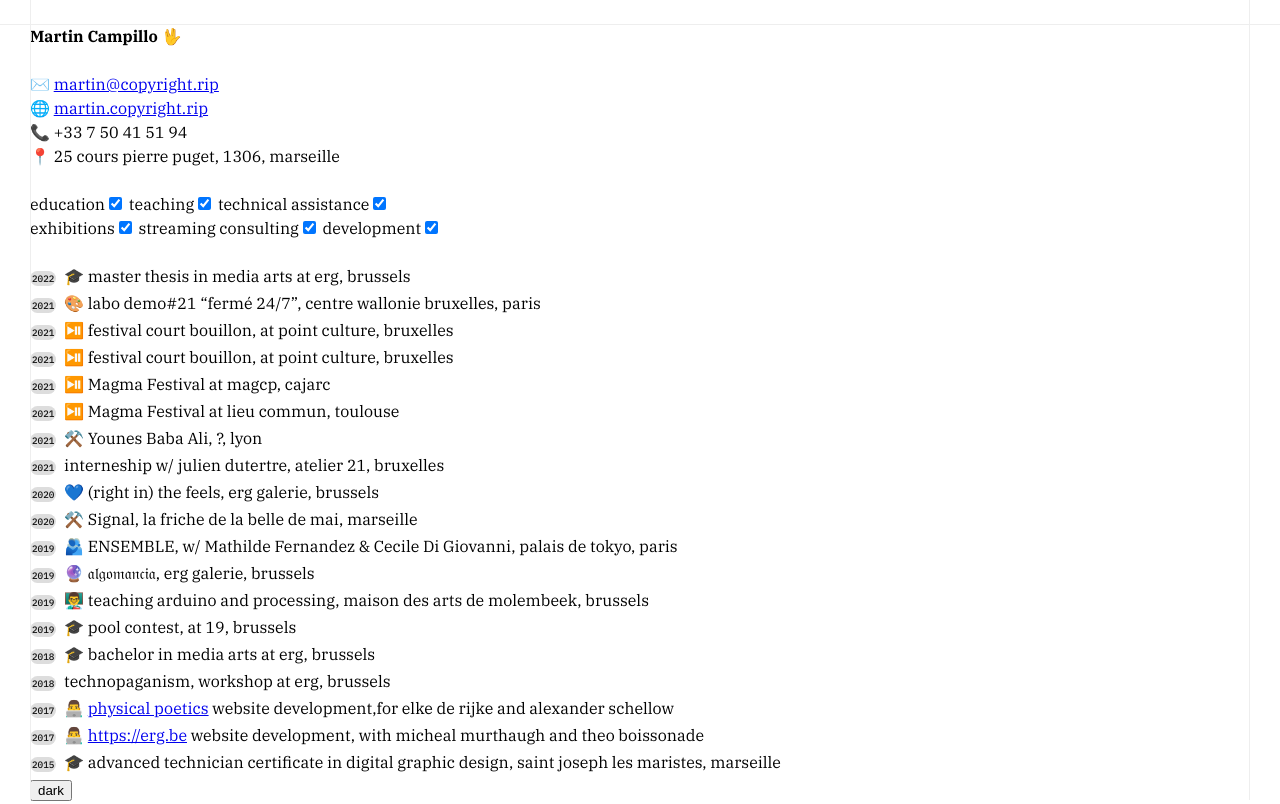
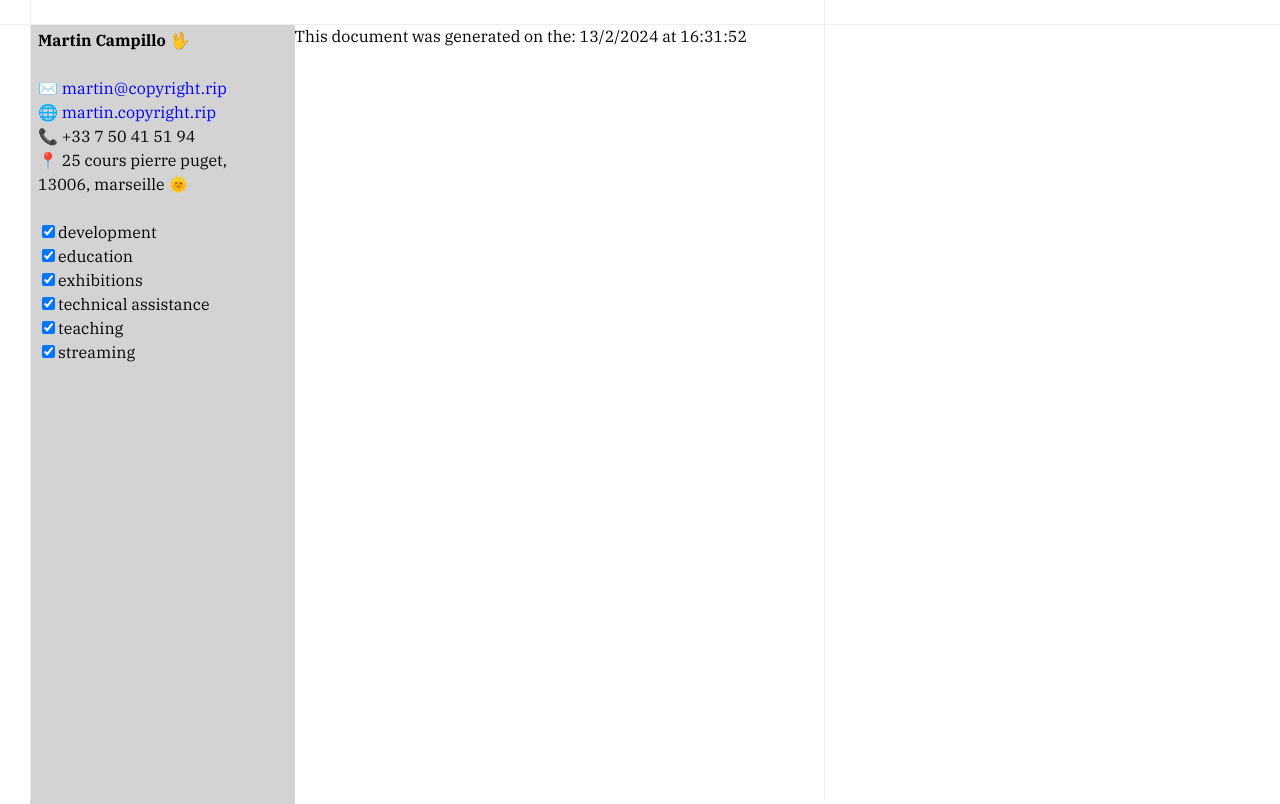
Before and after one commit to copyrip/cv, a plain HTML site: page html/index.html in a window 1280 px wide. Shown: the top 804 px of the page. Drawn offline with Linux system fonts and the light colour scheme; a web font is replaced by a local one.

Commit message:
testing a new layout

```diff
--- a/html/css/style.css
+++ b/html/css/style.css
@@ -1,15 +1,19 @@
-@import url('https://fonts.googleapis.com/css2?family=Fira+Mono:wght@400;500;700&family=IBM+Plex+Mono:wght@500&family=IBM+Plex+Serif:ital,wght@0,400;0,700;1,400;1,700&family=Xanh+Mono&display=swap');
+@import url('https://fonts.googleapis.com/css2?family=Fira+Mono:wght@400;500;700&family=IBM+Plex+Mono:wght@400;500&family=IBM+Plex+Serif:ital,wght@0,400;0,700;1,400;1,700&family=Xanh+Mono&display=swap');
 
 /*   MARTIN RESUME
  *   -------------
  *
- *   0. fonts
+ *   0. utils
+ *   	* dark mode
+ *   	* rules
+ *   1. layout
  *   1. whites
  *   2. header
  *
  *
  */
 
+/* --- 0. utils --- */
 .dark {
   color:#fff;
   background:#000;
@@ -35,32 +39,101 @@
   right:0;
 }
 
+.rules.bottom {
+  top:297mm;
+  right:0;
+  margin-top:24px;
+}
+
 .rules.left {
   top:0;
-  right:30px;
+  left:30px;
 }
 
 .rules.right {
   top:0;
-  left:30px;
+  left:210mm;
+  margin-left:30px;
 }
 
+/* --- 1. layout --- */
+
 html {
+
   padding: 24px 30px 0 30px;
 }
 
 body {
+  box-sizing:border-box;
+
+  width:210mm;
+  aspect-ratio:1/1.41;
+  height:297mm;
+
+  max-width:210mm;
+  max-height:297mm;
+
+
+  display:flex;
+
+
+  margin-bottom:100px;
+}
+
+#sidebar {
+  box-sizing:border-box;
+  width:70mm;
+  height:100%;
+
+  padding: 4px 8px 0 8px;
+}
+
+#content {
+  display:none;
+
+}
+/* --- 2. colors --- */
+html {
+  background-color:rgba(0,0,0,0.1);
+  background-color:rgba(255,255,255,1);
+}
+
+body {
+  background-color:rgba(255,255,255,1);
+}
+
+#sidebar {
+  background:lightgrey;
+}
+
+a, a:visited {
+  color:#00FF;
+  text-decoration:none;
+}
+
+a:hover {
+  text-decoration:underline;
+}
+
+/* --- 2. typography --- */
+
+body {
   line-height:18pt;
   font-size:12pt;
-  font-family: "IBM Plex Serif", cursive;
+
+  font-family: serif;
+  font-family: "Coupeur Monospace", monospace;
+  font-family: "Xanh Mono", monospace;
+  font-family: "IBM Plex Mono", monospace;
+  font-family: "IBM Plex Serif", serif;
 }
-
 
 h1 {
   font-size:12pt;
   font-weight:bold;
 }
 
+/* --- */
 
 ul {
   font-size:0;
@@ -80,7 +153,6 @@ ul li dt span {
   color:#111;
 
   font-size:7pt;
-  font-family:'IBM Plex Mono', cursive;
 
   border-radius:10px;
   padding: 1px 2px;
@@ -93,3 +165,29 @@ ul li dt span {
 form {
   margin: 0 0 0 0;
 }
+
+.screen {
+  display:inline;
+}
+.print {
+  display:none;
+}
+
+/* ==== PRINTING ==== */
+
+@media print {
+  html {
+    padding:0;
+  }
+
+  .rules {
+    display:none;
+  }
+
+  .screen {
+    display:none;
+  }
+  .print {
+    display:inline;
+  }
+}
--- a/html/index.html
+++ b/html/index.html
@@ -12,6 +12,9 @@
   <div class="rules horizontal top"></div>
   <div class="rules vertical left"></div>
   <div class="rules vertical right"></div>
+  <div class="rules horizontal bottom"></div>
+
+  <div id="sidebar">
 
     <header>
       <h1 id="martin-campillo">Martin Campillo 🖖</h1>
@@ -20,7 +23,7 @@
 	<li>✉️ <a href="mailto:martin@copyright.rip" class="email">martin@copyright.rip</a></li>
 	<li>🌐 <a href="http://martin.copyright.rip" target="_blank">martin.copyright.rip</a></li>
 	<li>📞 +33 7 50 41 51 94</li>
-      <li>📍 25 cours pierre puget, <span>1306</span>, marseille</li>
+	<li>📍 25 cours pierre puget,<br><span>13006</span>, marseille 🌞 </li>
       </ul>
       <br>
     </header>
@@ -32,16 +35,30 @@
     -->
 
     <form id="choices">
-    <label>education</label><input type="checkbox" name="ed" checked/>
-    <label>teaching</label><input type="checkbox" name="school" checked/>
-    <label>technical assistance</label><input type="checkbox" name="tech" checked/>
-    <br>
-    <label>exhibitions</label><input type="checkbox" name="ex" checked/>
-    <label>streaming consulting</label><input type="checkbox" name="stream" checked/>
-    <label>development</label><input type="checkbox" name="dev" checked/>
+      <ul>
+	<li><input type="checkbox" name="dev" checked/><label>development</label></li>
+	<li><input type="checkbox" name="ed" checked/><label>education</label></li>
+	<li><input type="checkbox" name="ex" checked/><label>exhibitions</label></li>
+	<li><input type="checkbox" name="tech" checked/><label>technical assistance</label></li>
+	<li><input type="checkbox" name="school" checked/><label>teaching</label></li>
+	<li><input type="checkbox" name="stream" checked/><label>streaming</label></li>
+	<ul>
     </form>
+  </div>
+
   <br>
 
+  <div id="content">
+
+    <p>I'm an <input type="radio" value="test" name="overall" id="a"></input><label for="a">artist</label>,
+    <input type="radio" value="test" name="overall" id="b"></input><label for="b">web dev</label>,
+    <input type="radio" value="test" name="overall" id="c"></input><label for="c">streamer</label>,
+    <input type="radio" value="test" name="overall" id="d"></input><label for="c">teacher</label> living in Marseille. I'm currently working on improving erg's website. And developping audio modules for a CPAS exhibition in Brussels. I work at <a href="https://www.instagram.com/atelier.sulfur/" target="_blank">atelier sulfur</a> in marseille.
+    </p>
+
+    <br>
+    <br>
+    <br>
 
     <ul id="all">
       <li class="ed">
@@ -103,6 +120,16 @@
 	<dt><span>2015</span>  🎓 advanced technician certificate in digital graphic design, saint joseph les maristes, marseille</dt>
       </li>
     </ul>
+  </div>
+
+  <footer>
+    <p>This document was <span class="screen">generated</span><span class="print">printed</span> on the:
+    <span id="date">
+      <span id="day">21</span>/<span id="month">10</span>/<span id="year">1993</span> at
+      <span class="hours">00</span>:<span class="minutes">00</span>:<span class="seconds">00</span>
+    </span>
+  </footer>
+
   <!--
     <br>
     <br>
@@ -111,60 +138,24 @@
     <li><b>idioms:</b> 🇫🇷 french (native), 🇬🇧 english (fluent, level C1), 🇪🇸 spanish (fluent, 4 years in barcelona)</li>
     <li><b>languages: </b>🏴‍☠️ C, bash, Python, html/css/js, php, AppleScript, <i>Arduino</i></li>
     <li><b>interests: </b>computers, internet, art, communication, media archeology.
-  -->
     <footer>
     <button id="dark">dark</button>
+    <br>
+    <button>a button</button>
+    <input></input>
+    <select>
+    <option>test</option>
+    <option>test</option>
+    <option>test</option>
+    </select>
+
+    <input type="radio">radio</input>
+
     </footer>
+
+  -->
 </body>
 
 <script type="text/javascript" src="./js/jquery-3.6.0.min.js"></script>
 <script type="text/javascript" src="./js/script.js"></script>
-<!--
-<script type="text/javascript">
-
-  $(document).ready(function(){
-
-    $("#dark").click(function() {
-      if($("body").hasClass("dark")){
-	$("body").removeClass("dark");
-	$(this).text("dark");
-      }
-      else {
-	$("body").addClass("dark");
-	$(this).text("light");
-      }
-      });
-
-    $("ul#all li").hide();
-
-    $("form input[type=\"checkbox\"]").each(function(){
-      display($(this).attr('name'),$(this).is(':checked'));
-    });
-    /* more infos */
-
-    $("ul li dd").hide();
-
-    $("ul li dt").mouseenter(function(){
-      $(this).next().slideDown(5);
-    });
-
-      $("ul li dt").mouseleave(function(){
-	$(this).next().slideUp(3);
-      });
-
-
-      /* sorting */
-
-      $("form input[type=\"checkbox\"]").change(function(){
-	display($(this).attr('name'),$(this).is(':checked'));
-      });
-
-    });
-
-  function display(c,is){
-    c = "."+c;
-    is ? $(c).show() : $(c).hide();
-  }
-</script>
--->
 <html>
--- a/html/js/script.js
+++ b/html/js/script.js
@@ -41,3 +41,20 @@ function display(c,is){
   c = "."+c;
   is ? $(c).show() : $(c).hide();
 }
+
+function updateDate(){
+  var dt = new Date();
+  $("#date #day").text(dt.getDate());
+  $("#date #month").text(dt.getMonth() + 1);
+  $("#date #year").text(dt.getFullYear());
+
+  $("#date .hours").text(dt.getHours());
+  $("#date .minutes").text(dt.getMinutes());
+  $("#date .seconds").text(dt.getSeconds());
+}
+
+updateDate();
+
+setInterval(function(){
+  updateDate()
+},1000);
```
Lines whose indentation alone changed are shown as unchanged.
